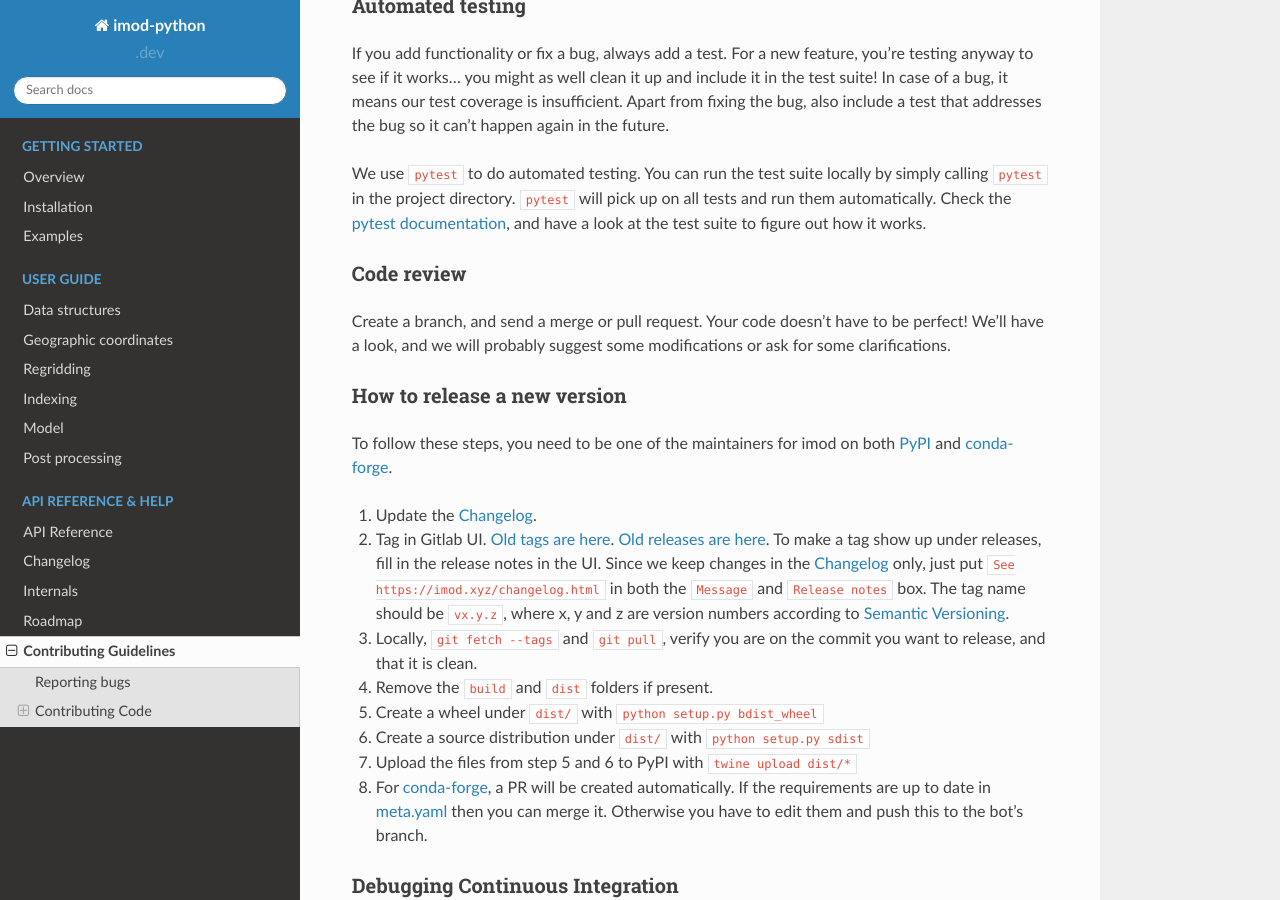
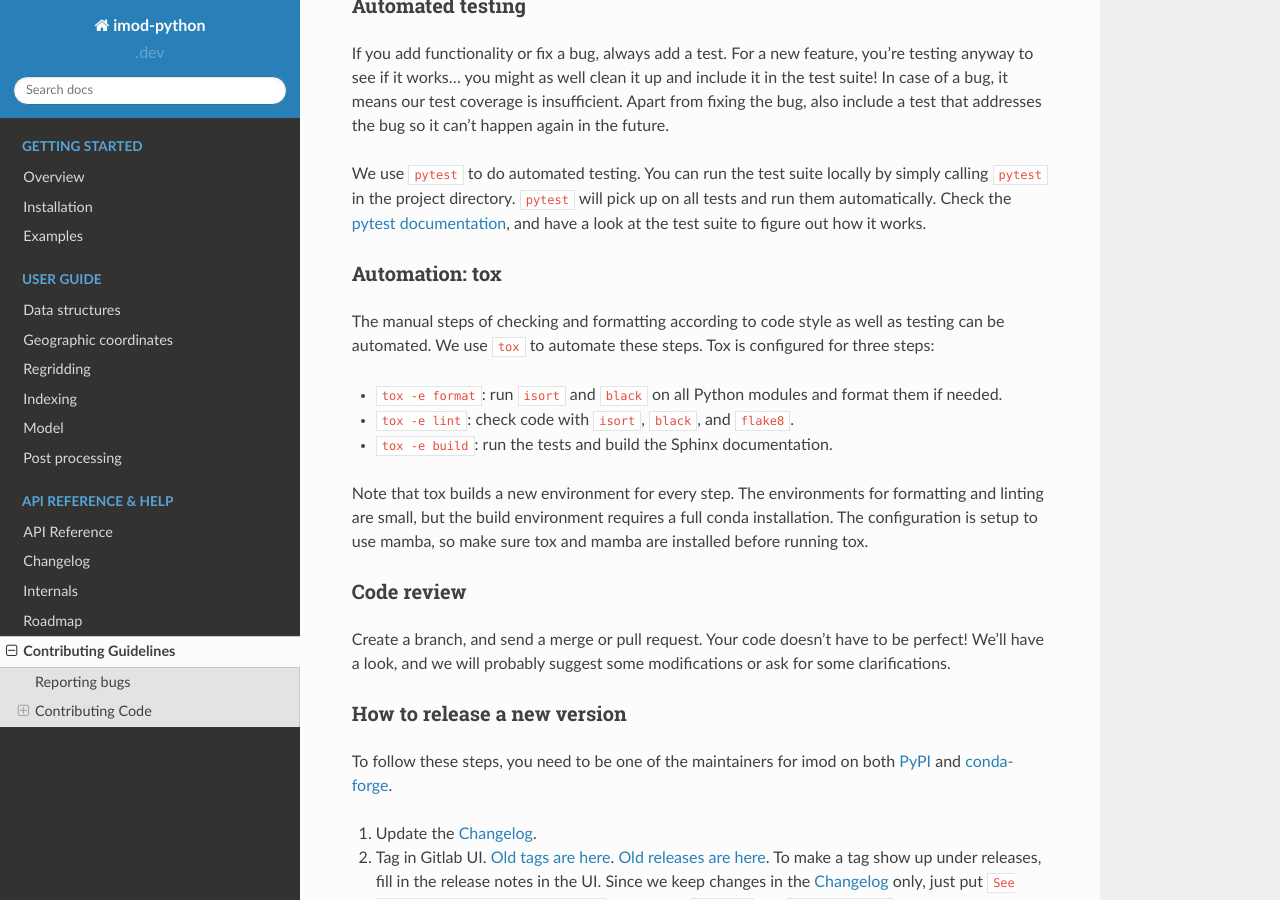
Before and after one commit to Deltares/imod-python, a Sphinx documentation site: the page built from docs/contributing.rst, in a window 1280 px wide and 900 px high, scrolled down 1077 px. Built offline with Sphinx 7.4.7 and the Read the Docs theme 2.0.0, drawn with Linux system fonts in a browser that asks for light colours; the version number could not be read and is left out.

Commit message:
Update contributing guide briefly

```diff
--- a/docs/contributing.rst
+++ b/docs/contributing.rst
@@ -66,6 +66,23 @@ locally by simply calling ``pytest`` in the project directory.
 the `pytest documentation`_, and have a look at the test suite to figure
 out how it works.
 
+Automation: tox
+~~~~~~~~~~~~~~~
+
+The manual steps of checking and formatting according to code style as well as
+testing can be automated. We use ``tox`` to automate these steps. Tox is
+configured for three steps:
+
+* ``tox -e format``: run ``isort`` and ``black`` on all Python modules and
+  format them if needed.
+* ``tox -e lint``: check code with ``isort``, ``black``, and ``flake8``.
+* ``tox -e build``: run the tests and build the Sphinx documentation.
+
+Note that tox builds a new environment for every step. The environments for
+formatting and linting are small, but the build environment requires a full
+conda installation. The configuration is setup to use mamba, so make sure
+tox and mamba are installed before running tox.
+
 Code review
 ~~~~~~~~~~~
 
@@ -109,6 +126,7 @@ To follow these steps, you need to be one of the maintainers for imod on both
 .. _here: https://github.com/ambv/black#editor-integration
 .. _Format On Save: https://code.visualstudio.com/updates/v1_6#_format-on-save
 .. _pytest documentation: https://docs.pytest.org/en/latest/
+.. _tox: https://tox.wiki/en/latest/index.html
 
 
 Debugging Continuous Integration
--- a/setup.cfg
+++ b/setup.cfg
@@ -69,6 +69,7 @@ dev =
     pytest-benchmark
     sphinx
     sphinx_rtd_theme
+    tox
 
 
 [flake8]
```
